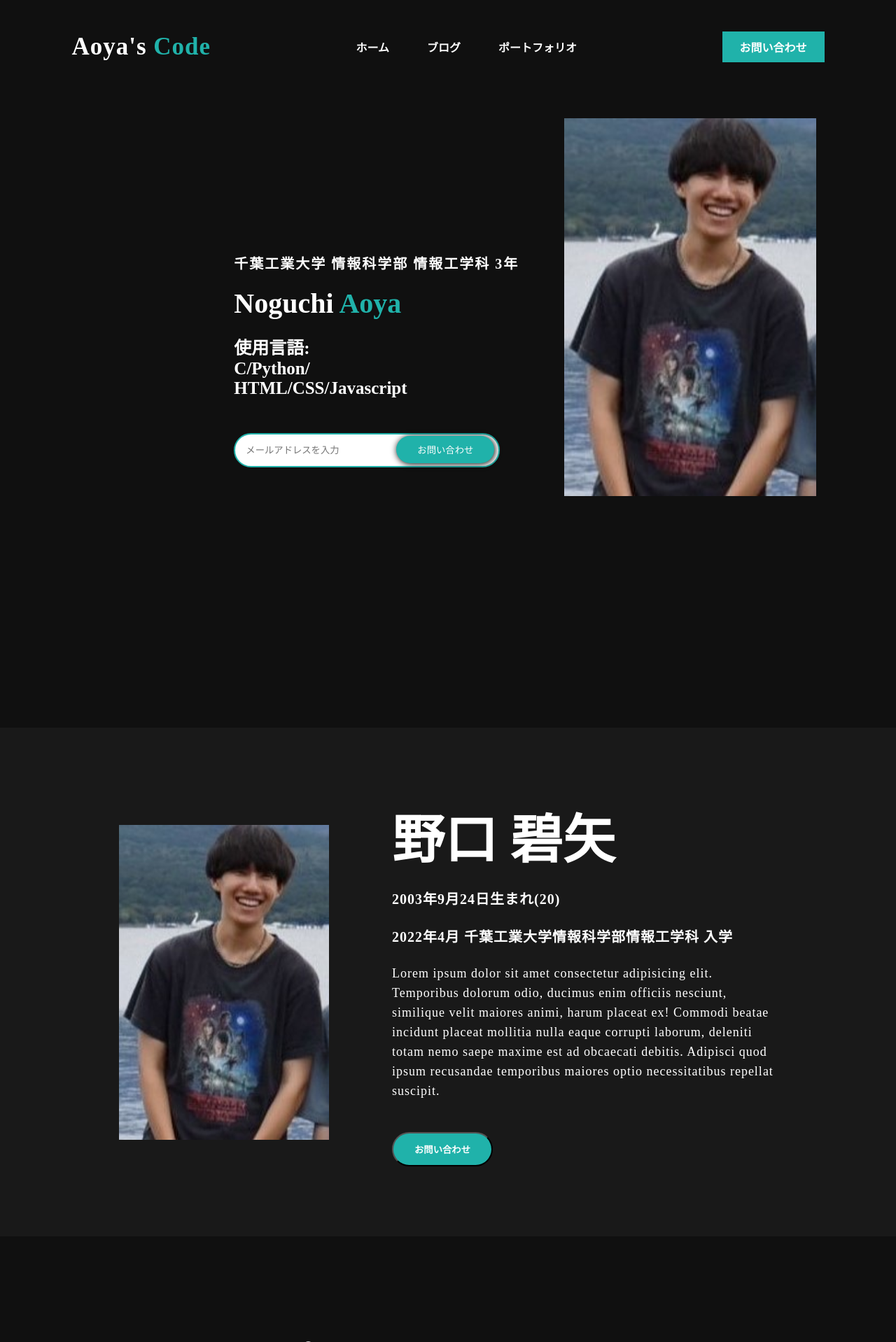
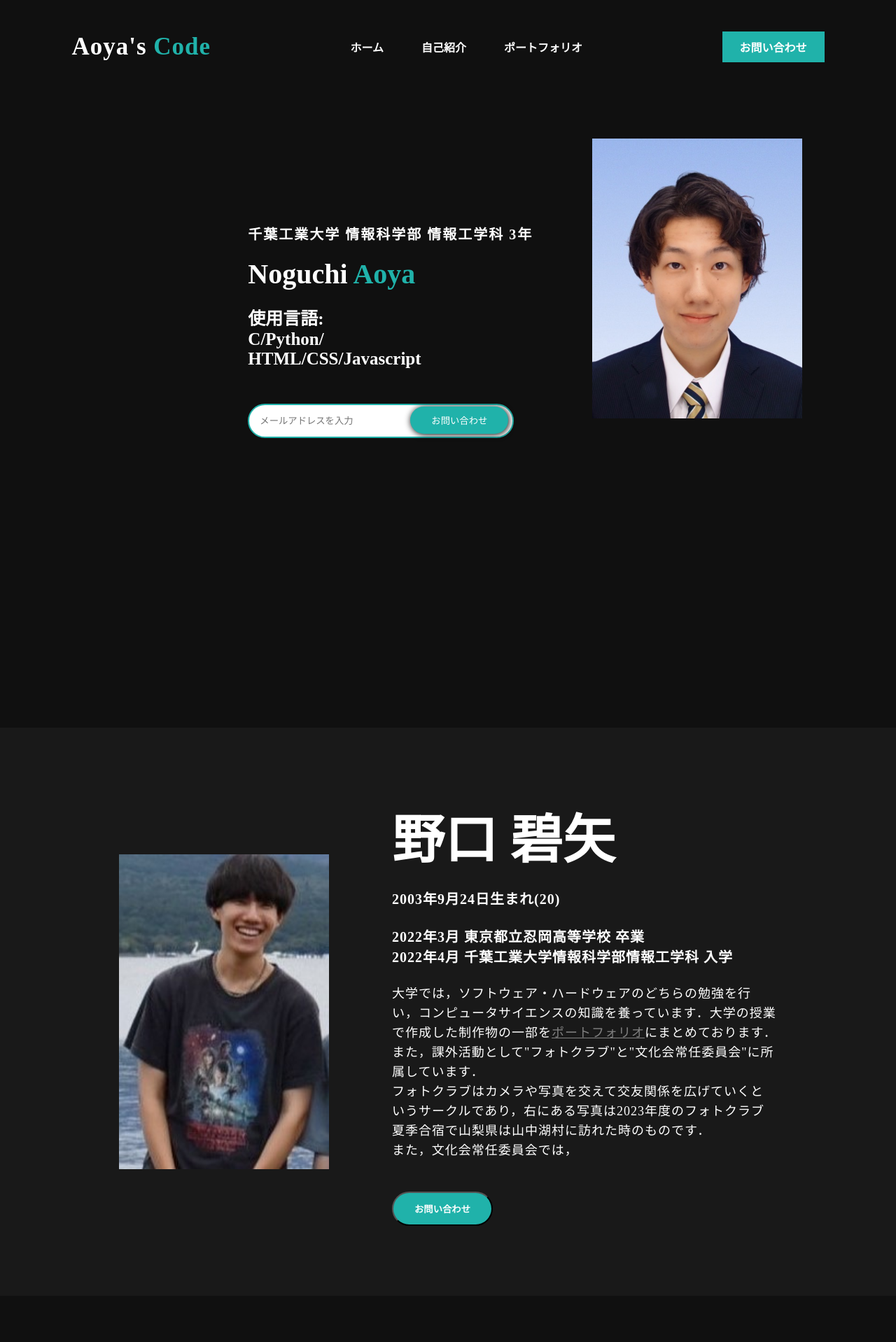
Before and after one commit to A0yyy36/my-garden, a PHP site: page / in a window 1280 px wide. Shown: the top 1918 px of the page at 70% size. Run offline with PHP 8.4, Linux system fonts and the light colour scheme; some libraries are stand-ins or nearby versions.

Commit message:
写真の追加と，遷移のプログラムを加えました．

```diff
--- a/index.html
+++ b/index.html
@@ -9,15 +9,16 @@
 </head>
 <body>
     <!-- Hero section -->
+    <h2 id = "Hero"></h2>
     <div class = "hero">
         <nav>
             <h2 class = "logo">Aoya's <span>Code</span></h2>
             <ul>
-                <li><a href = "#">ホーム</a></li>
-                <li><a href = "#">ブログ</a></li>
-                <li><a href = "#">ポートフォリオ</a></li>
+                <li><a href = "#Hero">ホーム</a></li>
+                <li><a href = "#About">自己紹介</a></li>
+                <li><a href = "#Portfolio">ポートフォリオ</a></li>
             </ul>
-            <a href = "#" class = "btn">お問い合わせ</a>
+            <a href = "#Contact" class = "btn">お問い合わせ</a>
         </nav>
         <div class = "content">
             <div class = "body">
@@ -34,21 +35,26 @@
                         </form>
                     </div>
                 </div>
-                <img src = "img/me.JPG" alt = "me"/>
+                <img src = "img/mine.JPG" alt = "me"/>
             </div>
         </div>
     </div>
 
     <!-- about me section-->
+    <h2 id = "About"></h2>
     <section class="about">
         <div class="main">
             <img src = "img/me.JPG" alt = "me">
             <div class="about-text">
                 <h2>野口 碧矢</h2>
                 <h5>2003年9月24日生まれ(20)</h5>
-                <h5>2022年4月 千葉工業大学情報科学部情報工学科 入学</h5>
+                <h5>
+                    2022年3月 東京都立忍岡高等学校 卒業<br>
+                    2022年4月 千葉工業大学情報科学部情報工学科 入学<br>
+                </h5>
                 <p>
-                    Lorem ipsum dolor sit amet consectetur adipisicing elit. Temporibus dolorum odio, ducimus enim officiis nesciunt, similique velit maiores animi, harum placeat ex! Commodi beatae incidunt placeat mollitia nulla eaque corrupti laborum, deleniti totam nemo saepe maxime est ad obcaecati debitis. Adipisci quod ipsum recusandae temporibus maiores optio necessitatibus repellat suscipit.
+                    大学では，ソフトウェア・ハードウェアのどちらの勉強を行い，コンピュータサイエンスの知識を養っています．大学の授業で作成した制作物の一部を<a href = "#Portfolio">ポートフォリオ</a>にまとめております．<br>また，課外活動として"フォトクラブ"と"文化会常任委員会"に所属しています．<br>フォトクラブはカメラや写真を交えて交友関係を広げていくというサークルであり，右にある写真は2023年度のフォトクラブ夏季合宿で山梨県は山中湖村に訪れた時のものです．<br>
+                    また，文化会常任委員会では，
                 </p>
                 <button class="button">お問い合わせ</button>
             </div>
@@ -56,6 +62,7 @@
     </section>
 
     <!-- portfolio section -->
+    <h2 id = "Portfolio"></h2>
     <div class="portfolio">
         <div class="title">
             <h2>ポートフォリオ</h2>
@@ -102,6 +109,7 @@
 
 
     <!--contact section-->
+    <h2 id = "Contact"></h2>
     <div class="contact">
         <p>気になる方は私にお問い合わせください．</p>
         <a href="#" class = "contact-button">お問い合わせ</a>
@@ -112,7 +120,7 @@
         <p>Aoya's Portfolio</p>
         <p>下記にSNSを示す</p>
         <div class="social">
-            <a href="#" class="social-icon"><i class="fab fa-facebook"></i></a>
+            <a href="https://github.com/A0yyy36" class="social-icon"><i class="fab fa-github"></i></a>
             <a href="#" class="social-icon"><i class="fab fa-instagram"></i></a>
             <a href="#" class="social-icon"><i class="fab fa-twitter"></i></a>
         </div>
--- a/style.css
+++ b/style.css
@@ -77,8 +77,8 @@ nav ul li a:hover{
 
 /*自己写真*/
 .content .body img{
-    width: 360px;
-    height: 540px;
+    width: 300px;
+    height: 400px;
     margin-top: -150px;
 }
 
@@ -180,6 +180,14 @@ h4{
 /*本文*/
 .about-text p{
     color: white;
+    letter-spacing: 1px;
+    line-height: 28px;
+    margin-bottom: 45px;
+    font-size: 18px;
+}
+
+.about-text a{
+    color: gray;
     letter-spacing: 1px;
     line-height: 28px;
     margin-bottom: 45px;
```
Also changed, not shown: img/mine.jpg (added), mine.jpg (added).
